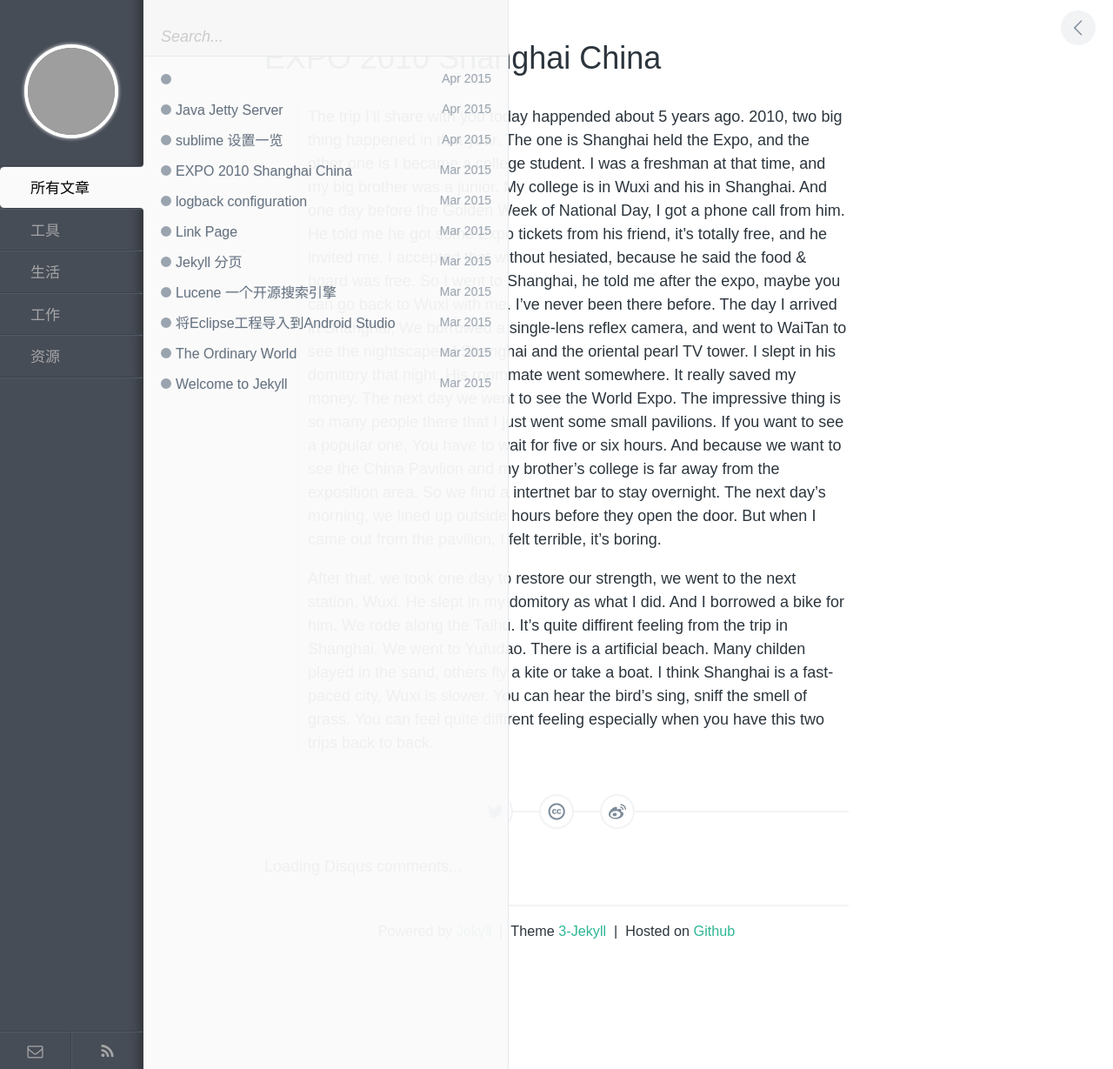
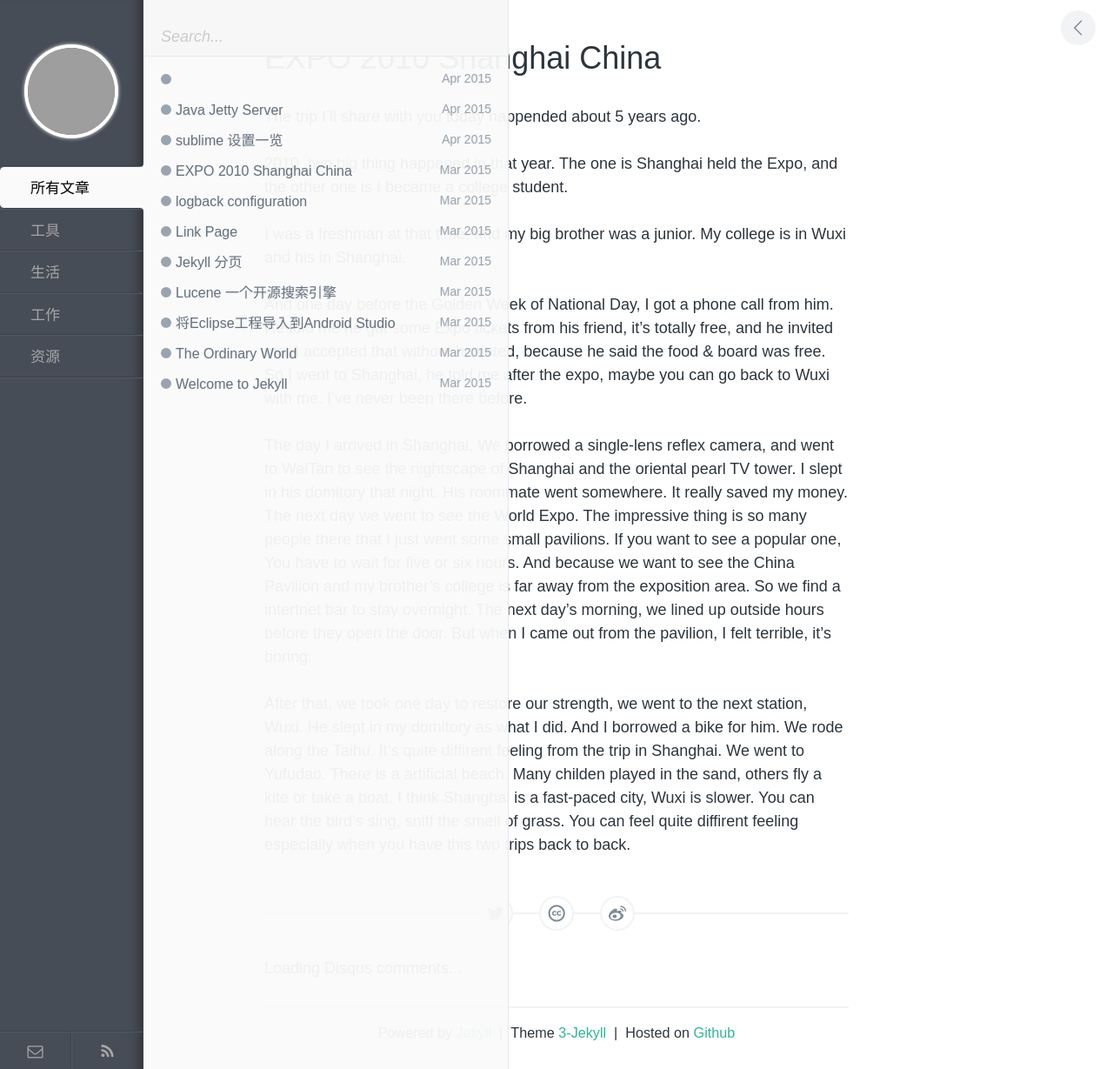
Before and after one commit to z00s/z00s.github.io, a Jekyll site: the page built from _posts/life/2015-03-24-A-Trip-2015.markdown, in a window 1280 px wide. Shown: the whole page at 87% size. Built offline with Jekyll 4.4.1, drawn with Linux system fonts in a browser that asks for light colours; comment, search, counter and statistics services are not loaded; grey boxes are pictures that could not be loaded.

Commit message:
* modified

```diff
--- a/_posts/life/2015-03-24-A-Trip-2015.markdown
+++ b/_posts/life/2015-03-24-A-Trip-2015.markdown
@@ -5,10 +5,14 @@ categories: 生活
 keywords: expo,2015
 ---
 
-> The trip I'll share with you today happended about 5 years ago.
-> 2010, two big thing happened in that year. The one is Shanghai held the Expo, and the other one is I became a college student.
-> I was a freshman at that time, and my big brother was a junior. My college is in Wuxi and his in Shanghai.
-> And one day before the Golden Week of National Day, I got a phone call from him. He told me he got some Expo tickets from his friend, it's totally free, and he invited me. I accepted that without hesiated, because he said the food & board was free. So I went to Shanghai, he told me after the expo, maybe you can go back to Wuxi with me. I've never been there before.
-> The day I arrived in Shanghai, We borrowed a single-lens reflex camera, and went to WaiTan to see the nightscape of Shanghai and the oriental pearl TV tower. I slept in his domitory that night. His roommate went somewhere. It really saved my money. The next day we went to see the World Expo. The impressive thing is so many people there that I just went some small pavilions. If you want to see a popular one, You have to wait for five or six hours. And because we want to see the China Pavilion and my brother's college is far away from the exposition area. So we find a intertnet bar to stay overnight. The next day's morning, we lined up outside hours before they open the door. But when I came out from the pavilion, I felt terrible, it's boring.
->
-> After that, we took one day to restore our strength, we went to the next station, Wuxi. He slept in my domitory as what I did. And I borrowed a bike for him. We rode along the Taihu. It's quite diffirent feeling from the trip in Shanghai. We went to Yufudao. There is a artificial beach. Many childen played in the sand, others fly a kite or take a boat. I think Shanghai is a fast-paced city, Wuxi is slower. You can hear the bird's sing, sniff the smell of grass. You can feel quite diffirent feeling especially when you have this two trips back to back.
+The trip I'll share with you today happended about 5 years ago.
+
+2010, two big thing happened in that year. The one is Shanghai held the Expo, and the other one is I became a college student.
+
+I was a freshman at that time, and my big brother was a junior. My college is in Wuxi and his in Shanghai.
+
+And one day before the Golden Week of National Day, I got a phone call from him. He told me he got some Expo tickets from his friend, it's totally free, and he invited me. I accepted that without hesiated, because he said the food & board was free. So I went to Shanghai, he told me after the expo, maybe you can go back to Wuxi with me. I've never been there before.
+
+The day I arrived in Shanghai, We borrowed a single-lens reflex camera, and went to WaiTan to see the nightscape of Shanghai and the oriental pearl TV tower. I slept in his domitory that night. His roommate went somewhere. It really saved my money. The next day we went to see the World Expo. The impressive thing is so many people there that I just went some small pavilions. If you want to see a popular one, You have to wait for five or six hours. And because we want to see the China Pavilion and my brother's college is far away from the exposition area. So we find a intertnet bar to stay overnight. The next day's morning, we lined up outside hours before they open the door. But when I came out from the pavilion, I felt terrible, it's boring.
+
+After that, we took one day to restore our strength, we went to the next station, Wuxi. He slept in my domitory as what I did. And I borrowed a bike for him. We rode along the Taihu. It's quite diffirent feeling from the trip in Shanghai. We went to Yufudao. There is a artificial beach. Many childen played in the sand, others fly a kite or take a boat. I think Shanghai is a fast-paced city, Wuxi is slower. You can hear the bird's sing, sniff the smell of grass. You can feel quite diffirent feeling especially when you have this two trips back to back.
```
